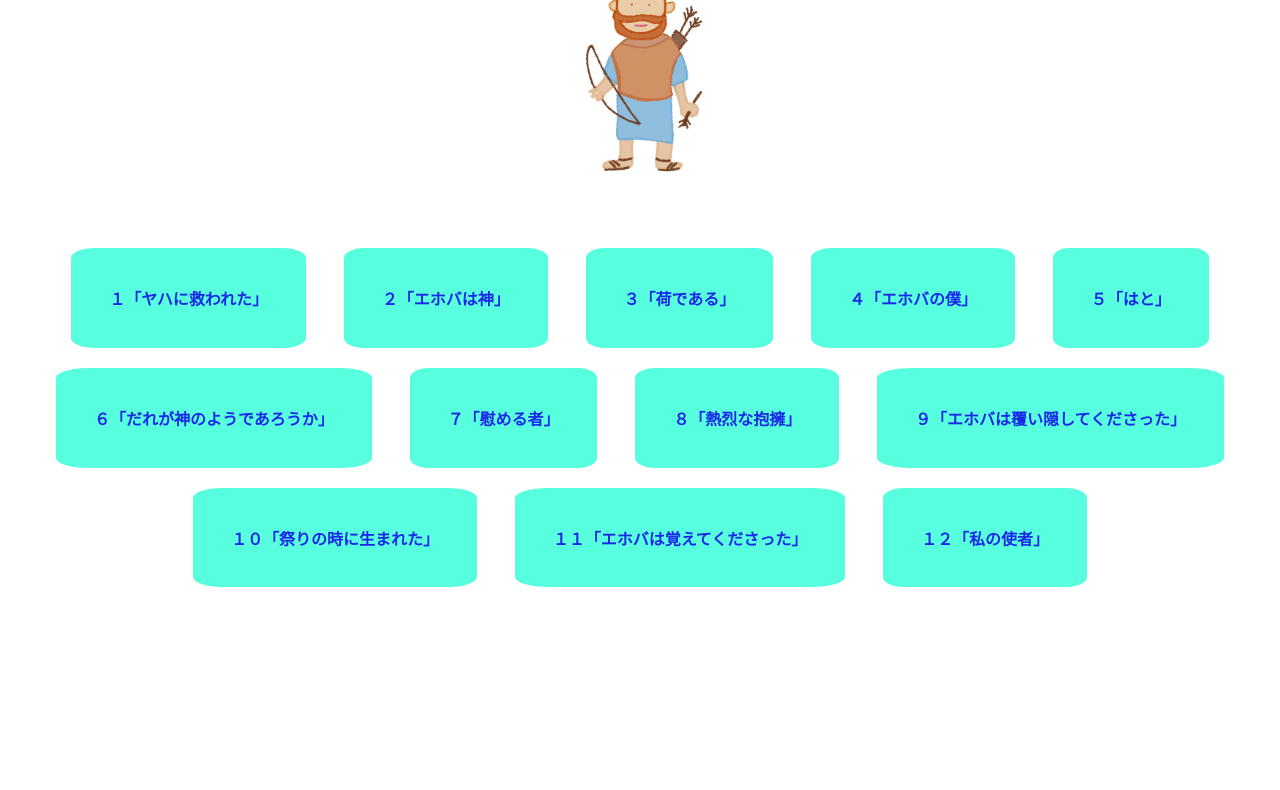
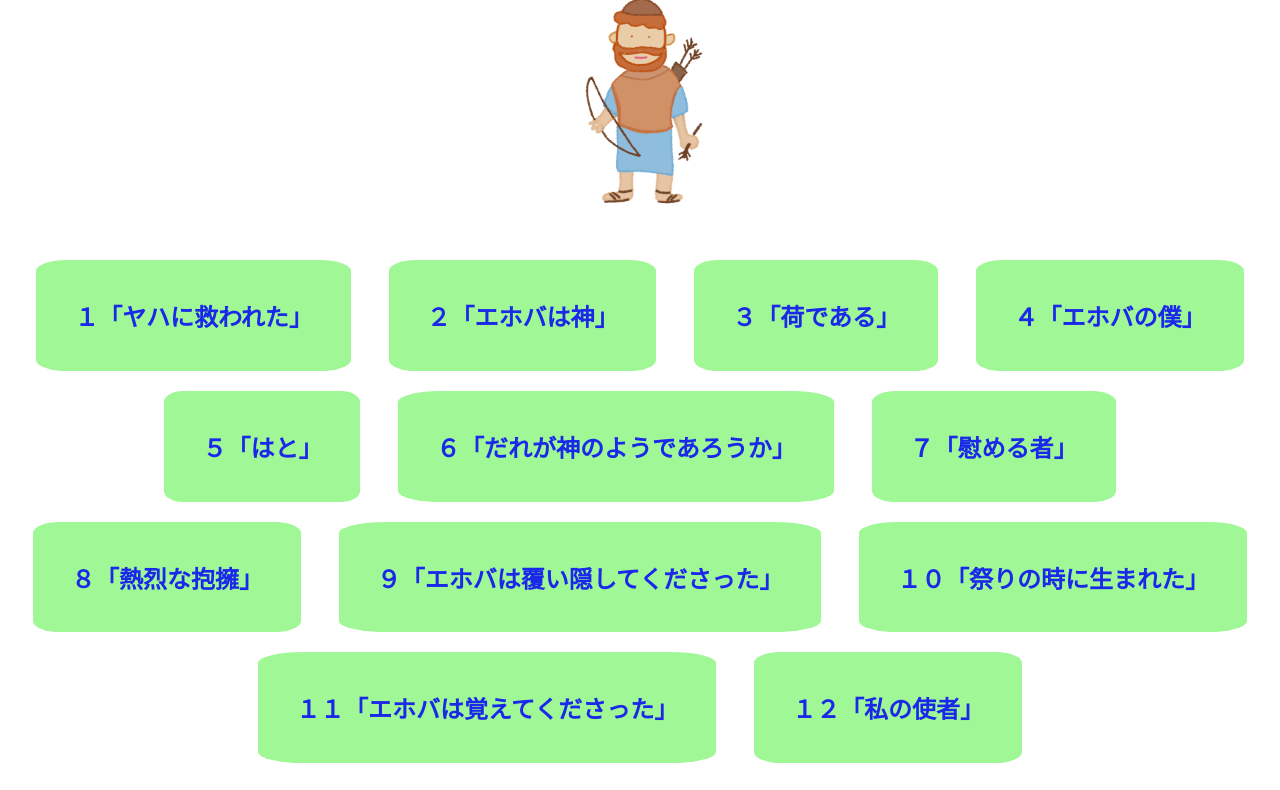
Before and after one commit to knz2021/12-Minor-Prophets, a plain HTML site: page index.html in a window 1280 px wide. Shown: the part 151-941 px from the top of the page. Before the commit the page ends 898 px from the top, so only its background shows below. Drawn offline with Linux system fonts and the light colour scheme.

Commit message:
Add files via upload

```diff
--- a/style.css
+++ b/style.css
@@ -1,23 +1,24 @@
 h1 {
-  font-size: x-large;
-  color: rgb(26, 64, 234);
+  font-size: xx-large;
+  color: rgb(48, 86, 255);
   text-align: center;
   margin: 0 auto;
 }
 /* flexコンテナ（親要素） */
 .wrap_content {
+  border-radius: 50%;
   display: flex; /* flex設定 */
   flex-wrap: wrap; /* 折り返しあり */
-  margin: 30px 0 150px 0;
+  margin: 10px 0 150px 0;
   justify-content: center; /* flexboxを中央寄せに配置 */
 }
 /* flexアイテム（子要素） */
 .wrap_content .box {
   padding: 3%;
-  background: #58ffde;
+  background: #a0f795;
   margin: 10px 1.5%;
   border-radius: 10%;
-  font-size: medium;
+  font-size: x-large;
   font-weight: bold;
   color: rgb(26, 40, 234);
 }
```
